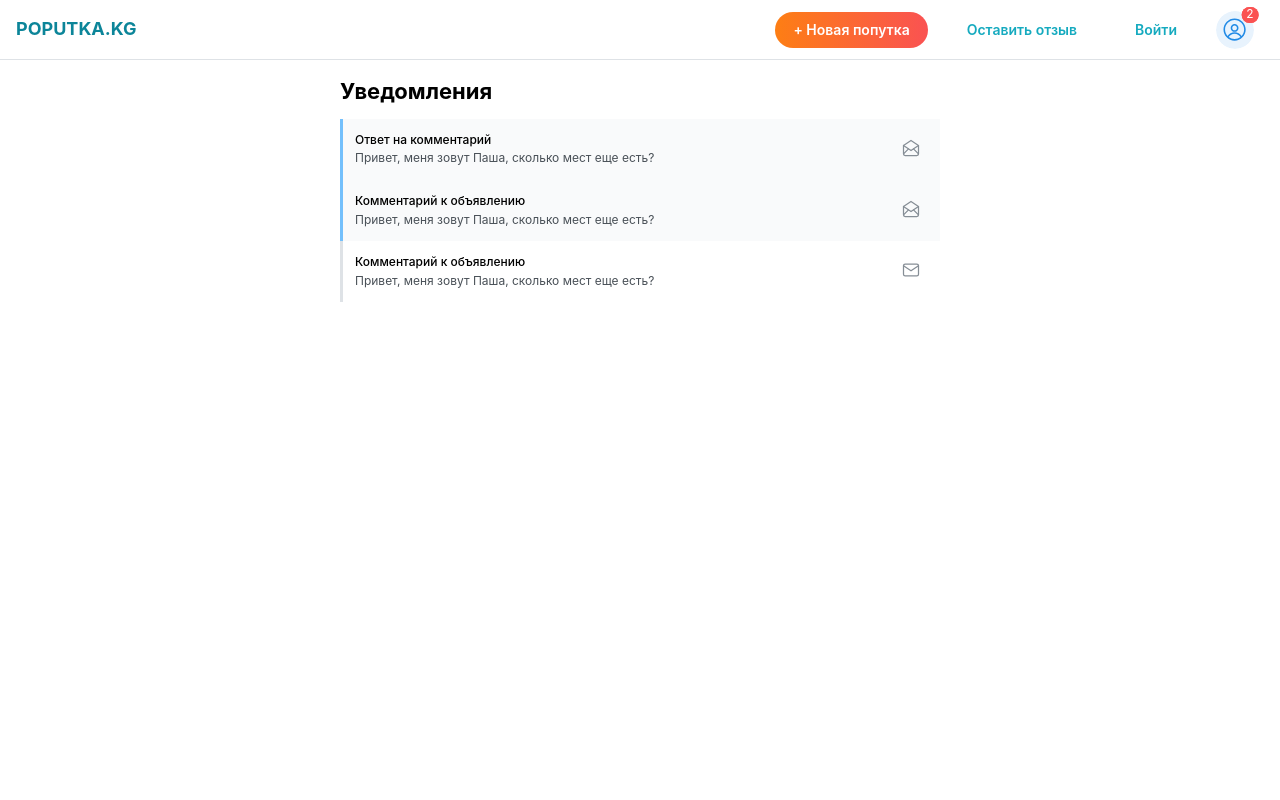
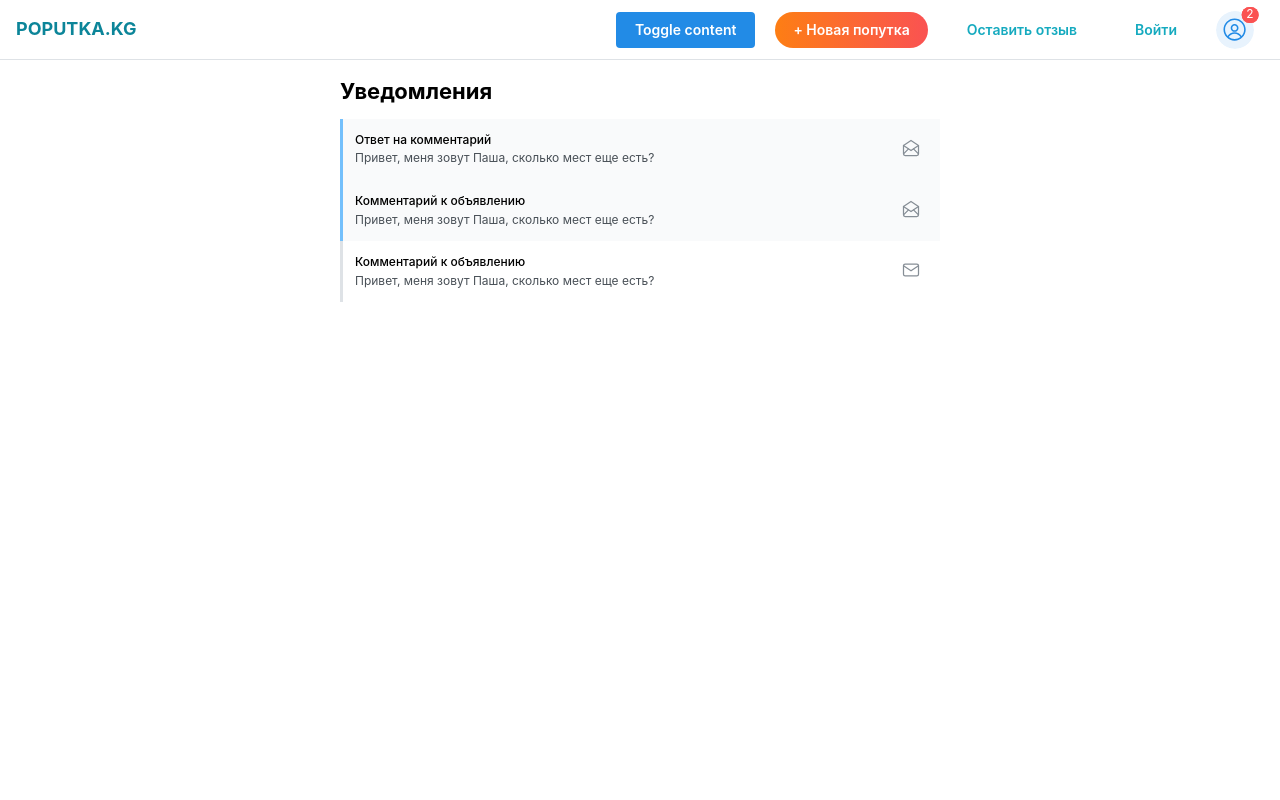
Before and after one commit to bakai-taalaibek/carpool, a Next.js app in the folder client/: page /notifications in a window 1280 px wide. Shown: the top 800 px of the page. Built offline with nearby package versions, Linux system fonts and the light colour scheme.

Commit message:
Add collapse for filters

```diff
--- a/client/app/basicMantineLayout.tsx
+++ b/client/app/basicMantineLayout.tsx
@@ -21,6 +21,7 @@ import {
   Drawer,
   Anchor,
   Modal,
+  Collapse,
 } from "@mantine/core";
 import "@mantine/dates/styles.css";
 import { useDisclosure, useLocalStorage } from "@mantine/hooks";
@@ -61,6 +62,7 @@ export const notifications = [
 
 export default function BasicMantineLayout({ children }: { children: any }) {
   const [isSidebarOpened, { toggle: toggleSidebar }] = useDisclosure();
+  const [isFilterOpened, { toggle: toggleFilter }] = useDisclosure(false);
   const { scrollIntoView, targetRef } = useScrollIntoView<HTMLDivElement>({
     duration: 800,
   });
@@ -114,6 +116,7 @@ export default function BasicMantineLayout({ children }: { children: any }) {
               POPUTKA.KG
             </Text>
             <Group gap={20} visibleFrom="sm">
+              <Button onClick={toggleFilter}>Toggle content</Button>
               {pathname !== "/new" && (
                 <Button
                   component={Link}
@@ -263,7 +266,17 @@ export default function BasicMantineLayout({ children }: { children: any }) {
         <Button>Support</Button>
       </AppShell.Navbar>
 
-      <AppShell.Main style={{ display: "flex", justifyContent: "center" }}>
+      <AppShell.Main
+        style={{
+          display: "flex",
+          // justifyContent: "center",
+          alignContent: "center",
+          flexDirection: "column",
+        }}
+      >
+        <Collapse in={isFilterOpened}>
+          <Text>Filter will be here</Text>
+        </Collapse>
         {children}
       </AppShell.Main>
       <Footer ref={targetRef} />
```
